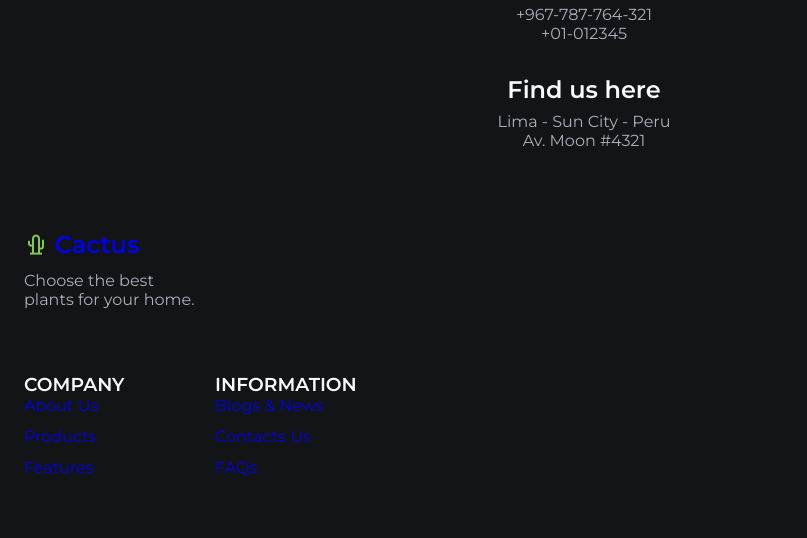
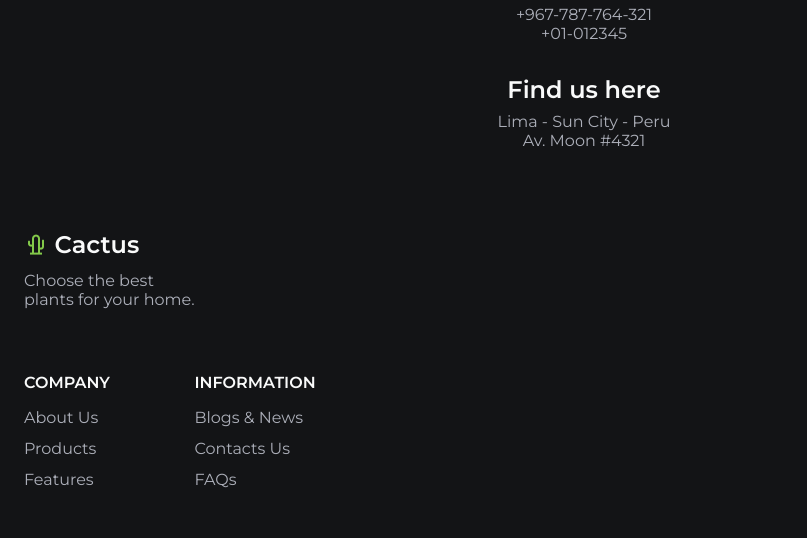
Before and after one commit to ex-jandal/My-practice-of-Cactus-web-project-by-Bedimcode, a plain HTML site: page index.html in a window 1280 px wide. Shown: the part 5554-6092 px from the top of the page, without its empty margins (0-807 px from the left). Drawn offline with nearby package versions, Linux system fonts and the light colour scheme.

Commit message:
fixed issues in the footer

```diff
--- a/assets/css/styles.css
+++ b/assets/css/styles.css
@@ -478,6 +478,7 @@ img {
   display: inline-block;
   align-items: center;
   column-gap: var(--title-color);
+  color: var(--title-color);
   font-size: var(--h2-font-size);
   font-weight: var(--font-semi-bold);
   margin-bottom: 0.75rem;
@@ -494,7 +495,7 @@ img {
   gap: 4rem 3rem;
 }
 
-.footer.title {
+.footer__title {
   font-size: var(--normal-font-size);
   margin-bottom: 1rem;
 }
--- a/index.html
+++ b/index.html
@@ -327,15 +327,15 @@
 
                   <ul class="footer__links">
                      <li>
-                        <a href="#" class="footer_link">About Us</a>
+                        <a href="#" class="footer__link">About Us</a>
                      </li>
 
                      <li>
-                        <a href="#" class="footer_link">Products</a>
+                        <a href="#" class="footer__link">Products</a>
                      </li>
 
                      <li>
-                        <a href="#" class="footer_link">Features</a>
+                        <a href="#" class="footer__link">Features</a>
                      </li>
                   </ul>
                </div>
@@ -345,15 +345,15 @@
 
                   <ul class="footer__links">
                      <li>
-                        <a href="#" class="footer_link">Blogs & News</a>
+                        <a href="#" class="footer__link">Blogs & News</a>
                      </li>
 
                      <li>
-                        <a href="#" class="footer_link">Contacts Us</a>
+                        <a href="#" class="footer__link">Contacts Us</a>
                      </li>
 
                      <li>
-                        <a href="#" class="footer_link">FAQs</a>
+                        <a href="#" class="footer__link">FAQs</a>
                      </li>
                   </ul>
                </div>
```
